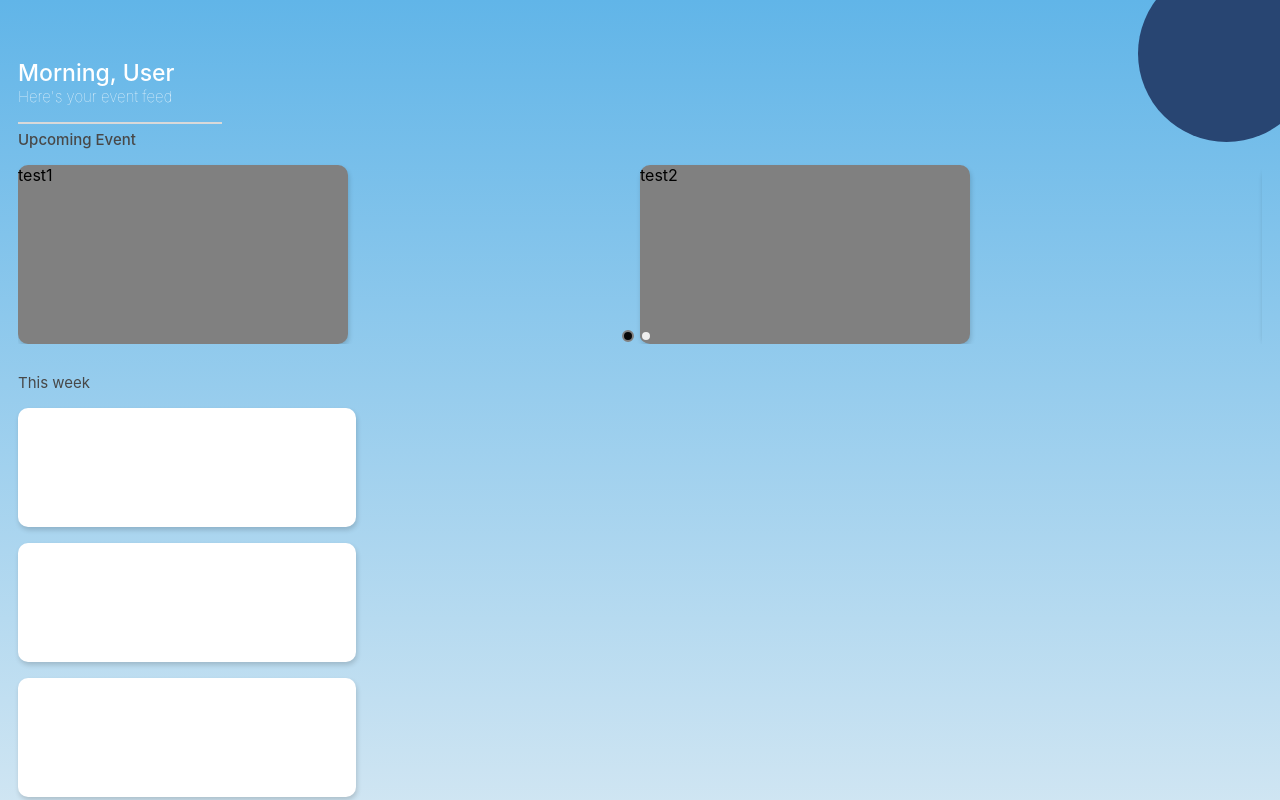
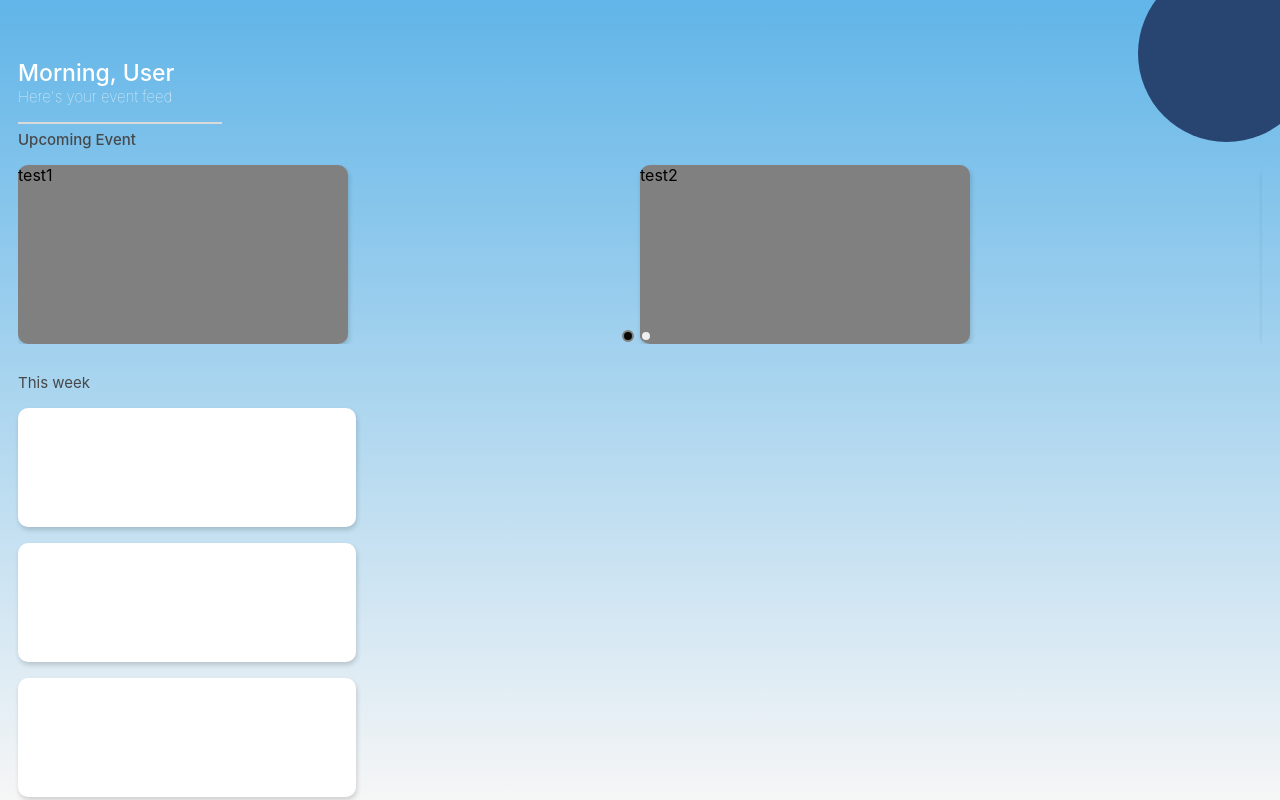
Before and after one commit to roong-aroon-developer/RA-Event, a React (Create React App) app: page / in a window 1280 px wide. Shown: the top 800 px of the page. Built offline with nearby package versions, Linux system fonts and the light colour scheme.

Commit message:
:wrench: kinda more continous bg

```diff
--- a/src/styles/Home.css
+++ b/src/styles/Home.css
@@ -1,6 +1,6 @@
 #App {
     padding: 18px;
-    min-height:100%;
+    height:100%;
     background-image: linear-gradient(to bottom, #61B5E8,#F6F6F6);
     background-repeat: no-repeat;
     background-size: cover;
--- a/src/styles/index.css
+++ b/src/styles/index.css
@@ -2,6 +2,7 @@ html, body {
   width: 100%;
   height: 100%;
   margin: 0;
+  background-color: #F6F6F6;
   font-family: -apple-system, BlinkMacSystemFont, 'Segoe UI', 'Roboto', 'Oxygen',
     'Ubuntu', 'Cantarell', 'Fira Sans', 'Droid Sans', 'Helvetica Neue',
     sans-serif;
```
